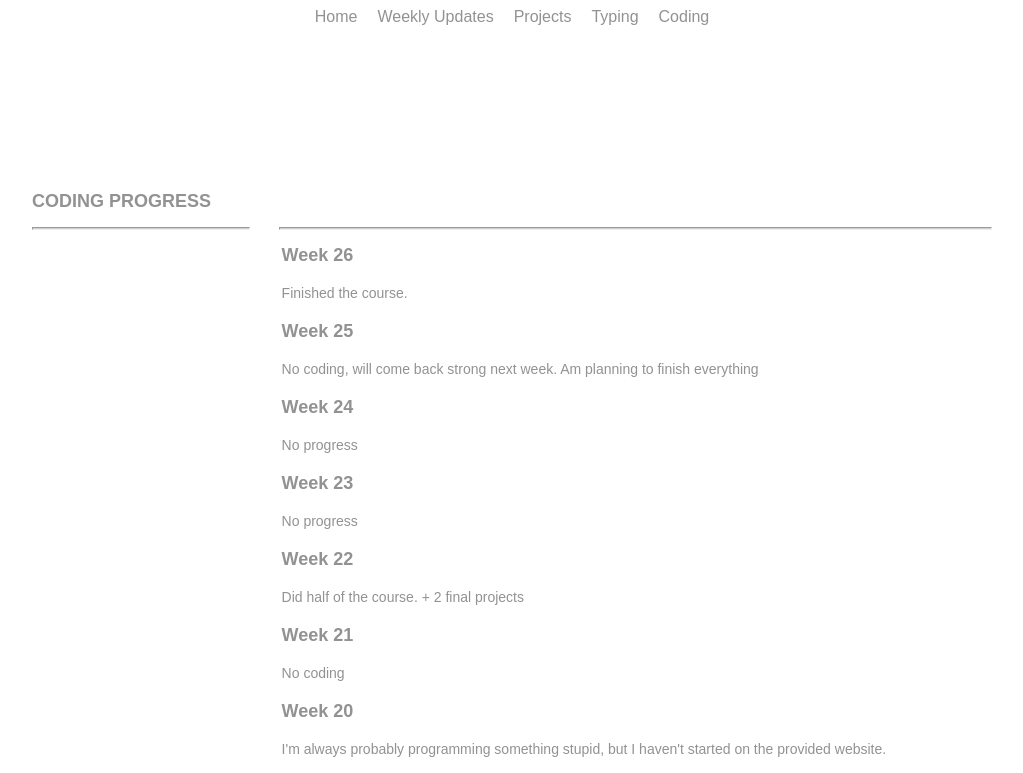
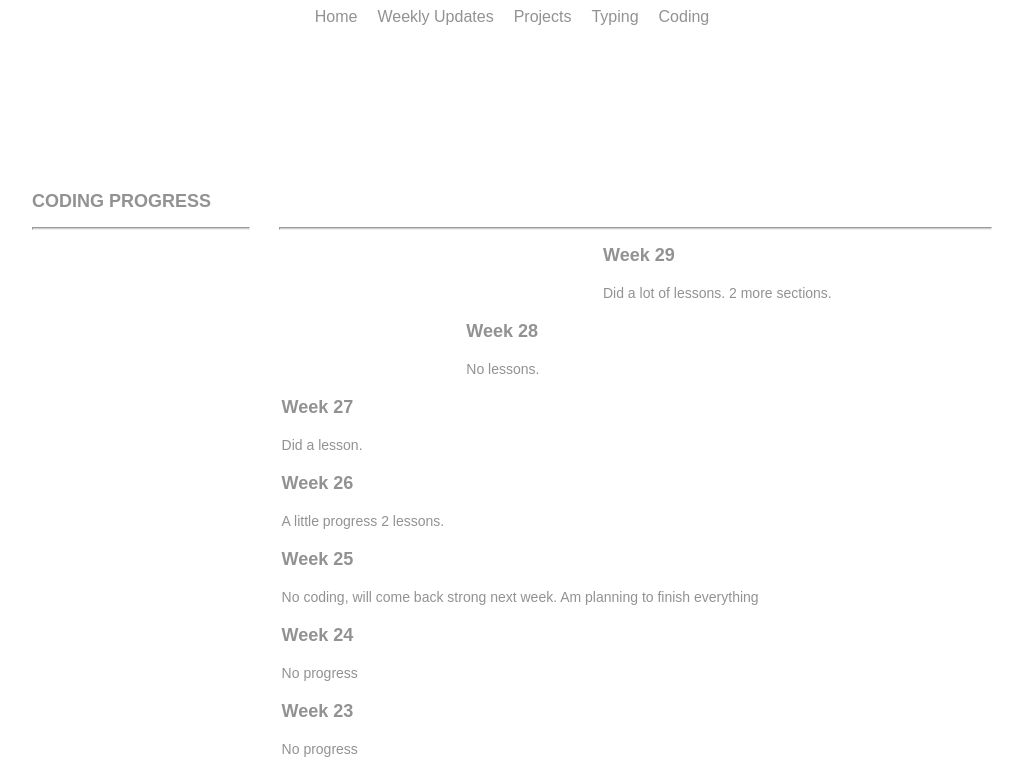
Before and after one commit to Olanorw/osportfolio, a plain HTML site: page coding.html in a window 1280 px wide. Shown: the top 773 px of the page, without its empty margins (128-1151 px from the left). Drawn offline with Linux system fonts and the light colour scheme.

Commit message:
Update coding.html

```diff
--- a/coding.html
+++ b/coding.html
@@ -23,9 +23,21 @@
     <section class="section2"> <h2 class="sectionTitle">Coding Progress</h2>
         <hr class="sectionTitleRule">
         <hr class="sectionTitleRule2">
+        <article class="section2Content">
+            <article class="section2Content">
+                <article class="section2Content">
+        <h2 class="sectionContentTitle">Week 29</h2>
+        <p class="sectionContent">Did a lot of lessons. 2 more sections.</p>
+            </article>
+        <h2 class="sectionContentTitle">Week 28</h2>
+        <p class="sectionContent">No lessons.</p>
+            </article>
+        <h2 class="sectionContentTitle">Week 27</h2>
+        <p class="sectionContent">Did a lesson.</p>
+            </article>
                 <article class="section2Content">
         <h2 class="sectionContentTitle">Week 26</h2>
-        <p class="sectionContent">Finished the course.</p>
+        <p class="sectionContent">A little progress 2 lessons.</p>
             </article>
         <article class="section2Content">
         <h2 class="sectionContentTitle">Week 25</h2>
```
